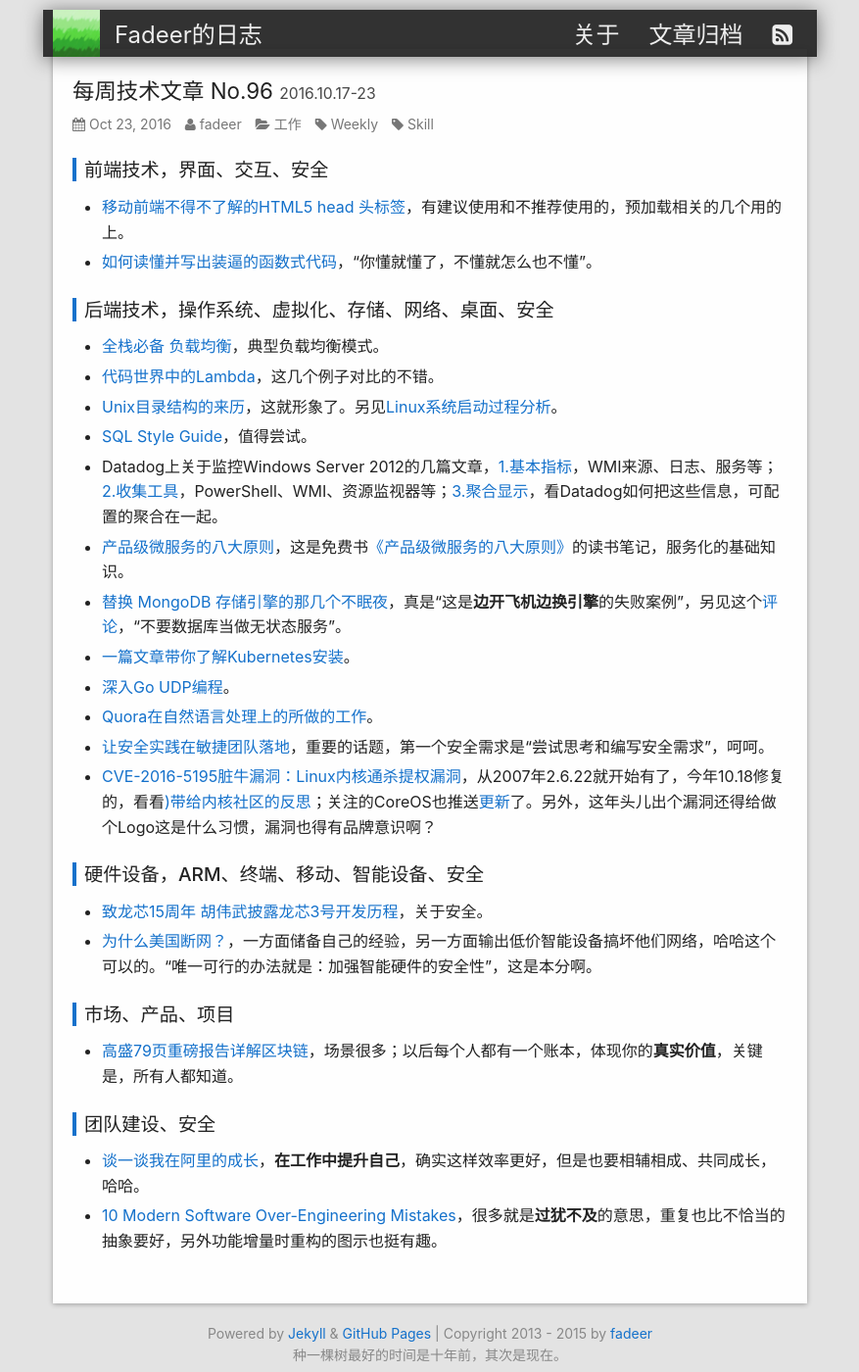
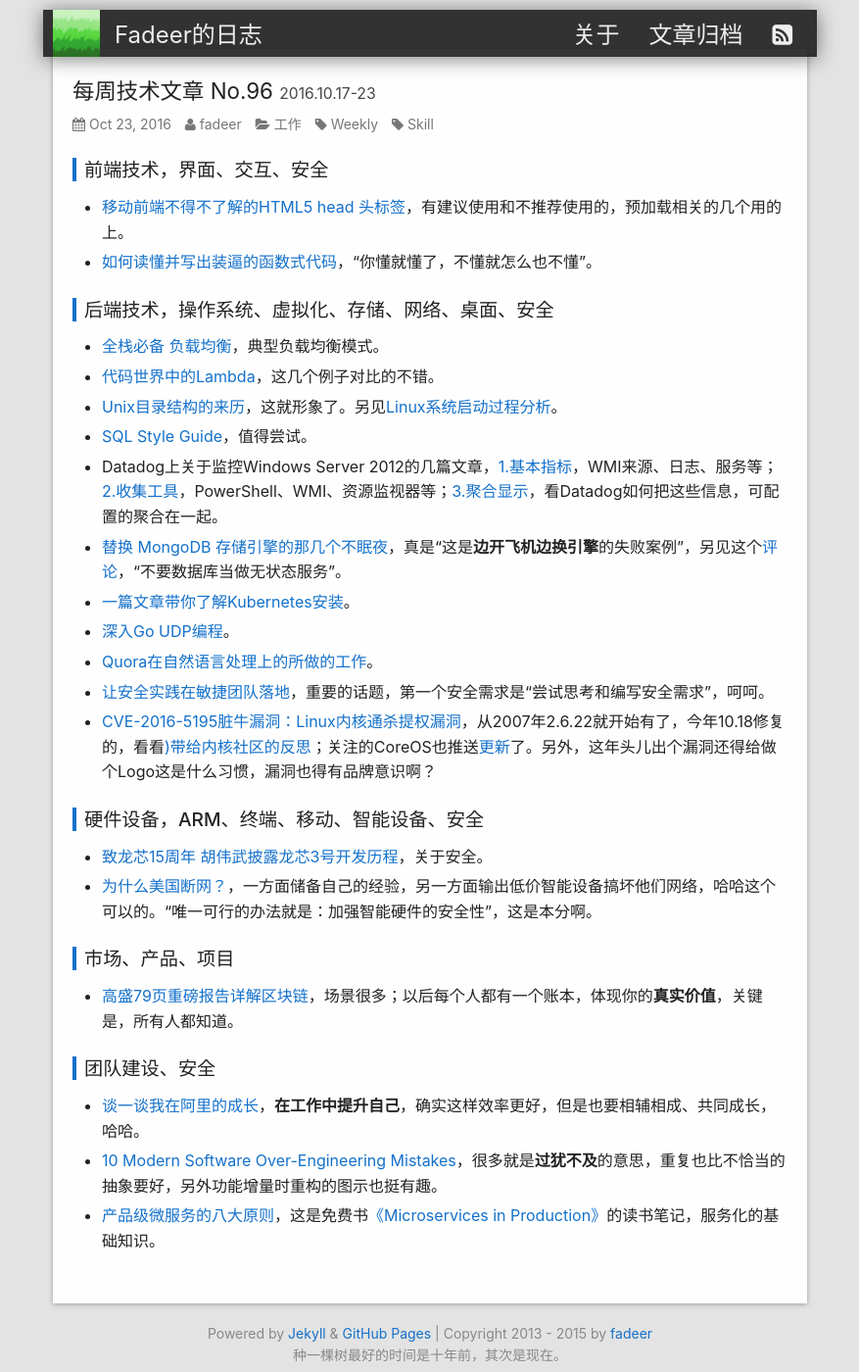
Before and after one commit to fadeer/fadeer.github.io, a Jekyll site: the page built from _posts/weekly/2016-10-23-weekly-96.markdown, in a window 1280 px wide and 1400 px high. Shown: the whole window at 98% size, without its empty margins (201-1078 px from the left). Built offline with Jekyll 4.4.1, drawn with Linux system fonts in a browser that asks for light colours; some of the changed lines change nothing that is shown.

Commit message:
add post

```diff
--- a/_posts/weekly/2016-10-23-weekly-96.markdown
+++ b/_posts/weekly/2016-10-23-weekly-96.markdown
@@ -20,7 +20,6 @@
 * [Unix目录结构的来历](http://www.ruanyifeng.com/blog/2012/02/a_history_of_unix_directory_structure.html)，这就形象了。另见[Linux系统启动过程分析](http://blog.chinaunix.net/uid-23069658-id-3142047.html)。
 * [SQL Style Guide](http://www.sqlstyle.guide/)，值得尝试。
 * Datadog上关于监控Windows Server 2012的几篇文章，[1.基本指标](https://www.datadoghq.com/blog/monitoring-windows-server-2012/)，WMI来源、日志、服务等；[2.收集工具](https://www.datadoghq.com/blog/collect-windows-server-2012-metrics/)，PowerShell、WMI、资源监视器等；[3.聚合显示](https://www.datadoghq.com/blog/monitoring-windows-server-2012-datadog/)，看Datadog如何把这些信息，可配置的聚合在一起。
-* [产品级微服务的八大原则](http://colobu.com/2016/10/16/microservices-in-production-notes/)，这是免费书[《产品级微服务的八大原则》]()的读书笔记，服务化的基础知识。
 * [替换 MongoDB 存储引擎的那几个不眠夜](https://blog.clevertap.com/sleepless-nights-with-mongodb-wiredtiger-and-our-return-to-mmapv1/?utm_source=wanqu.co&utm_campaign=Wanqu+Daily&utm_medium=website)，真是“这是**边开飞机边换引擎**的失败案例”，另见这个[评论](https://charity.wtf/2016/10/02/the-accidental-dba/)，“不要数据库当做无状态服务”。
 * [一篇文章带你了解Kubernetes安装](http://tonybai.com/2016/10/18/learn-how-to-install-kubernetes-on-ubuntu/)。
 * [深入Go UDP编程](http://colobu.com/2016/10/19/Go-UDP-Programming/)。
@@ -42,3 +41,4 @@
 ----
 * [谈一谈我在阿里的成长](http://www.barretlee.com/blog/2016/10/21/my-growth-at-alibaba/)，**在工作中提升自己**，确实这样效率更好，但是也要相辅相成、共同成长，哈哈。
 * [10 Modern Software Over-Engineering Mistakes](https://medium.com/@rdsubhas/10-modern-software-engineering-mistakes-bc67fbef4fc8#.dloupykrq)，很多就是**过犹不及**的意思，重复也比不恰当的抽象要好，另外功能增量时重构的图示也挺有趣。
+* [产品级微服务的八大原则](http://colobu.com/2016/10/16/microservices-in-production-notes/)，这是免费书[《Microservices in Production》](http://www.oreilly.com/programming/free/microservices-in-production.csp)的读书笔记，服务化的基础知识。
```
